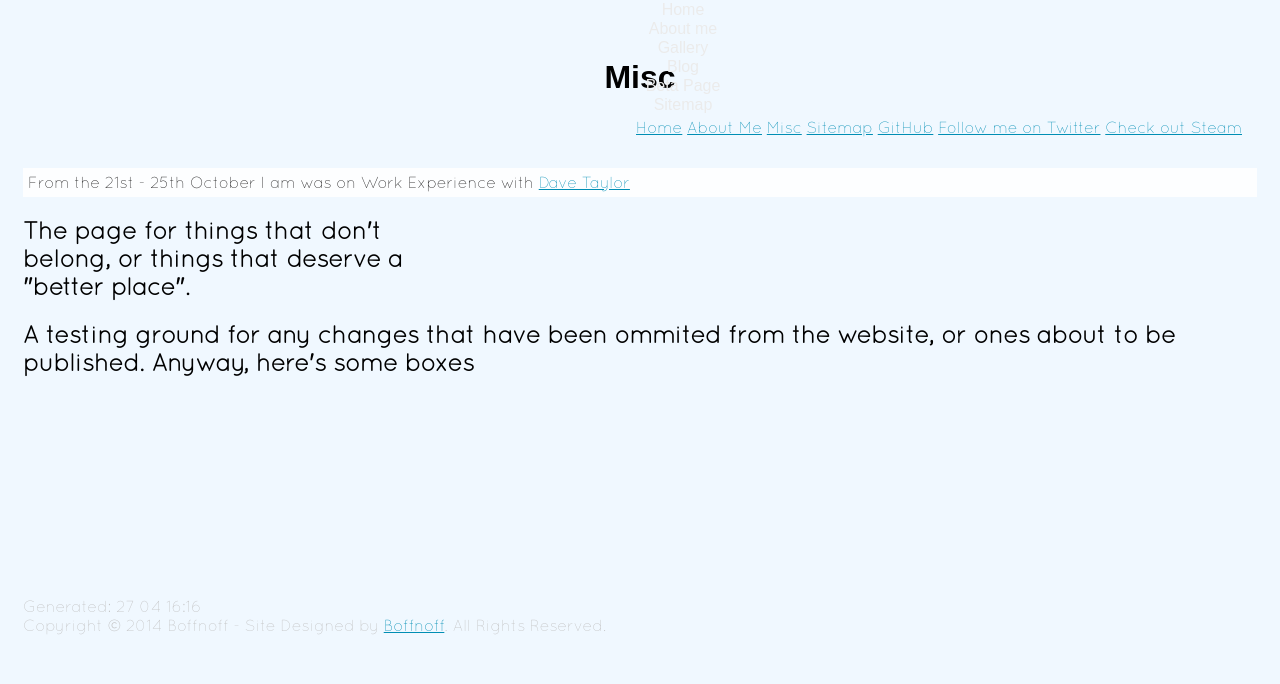
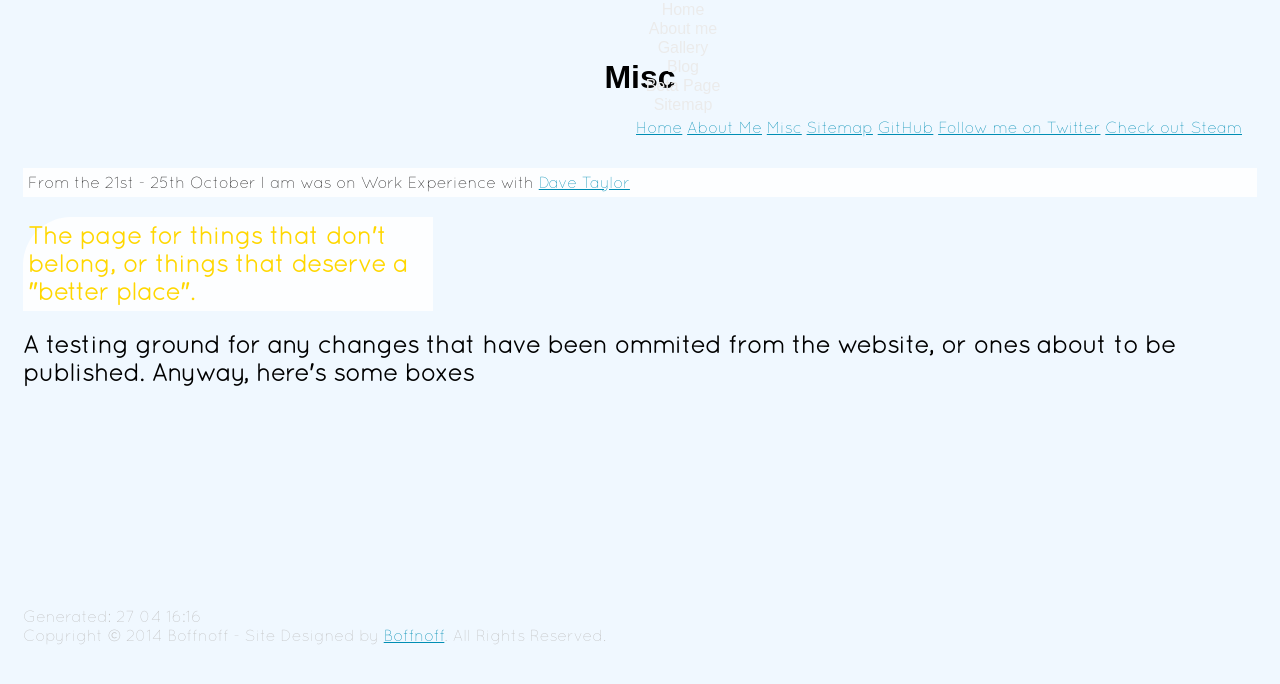
Before and after one commit to boffnoff/boffnoff.github.com, a Jekyll site: the page built from misc.html, in a window 1280 px wide. Shown: the top 684 px of the page. Built offline with Jekyll 4.4.1, drawn with Linux system fonts in a browser that asks for light colours; some web fonts are replaced.

Commit message:
added .misc_page code back in

```diff
--- a/css/index.css
+++ b/css/index.css
@@ -142,6 +142,17 @@ h3 {
 }
 
 
+.misc_page {
+  border-top-left-radius:2em;
+  webkit-border-top-left-radius:2em; /* Safari */
+  color: gold;
+  size: 100px;
+  background: rgba(255,255,255,0.9);
+  padding: 5px
+}
+
+
+
 
 
 
```
